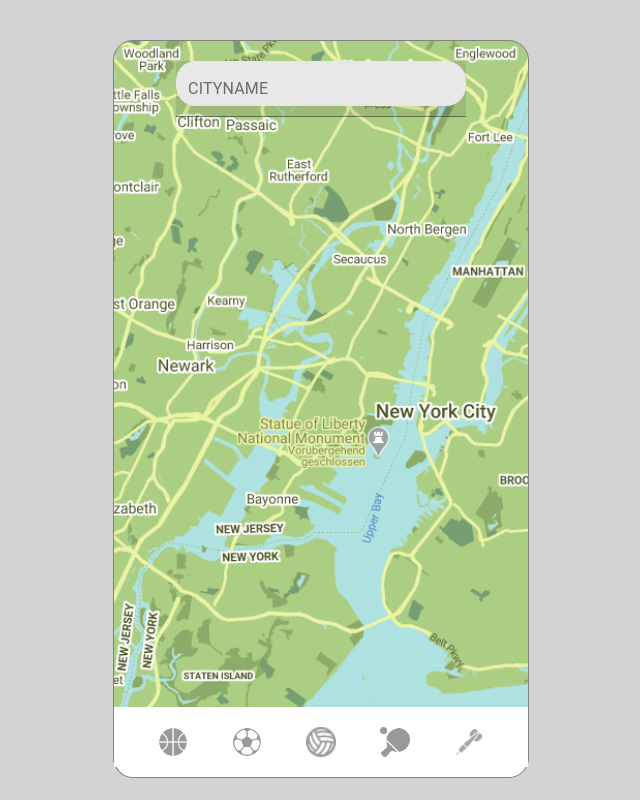
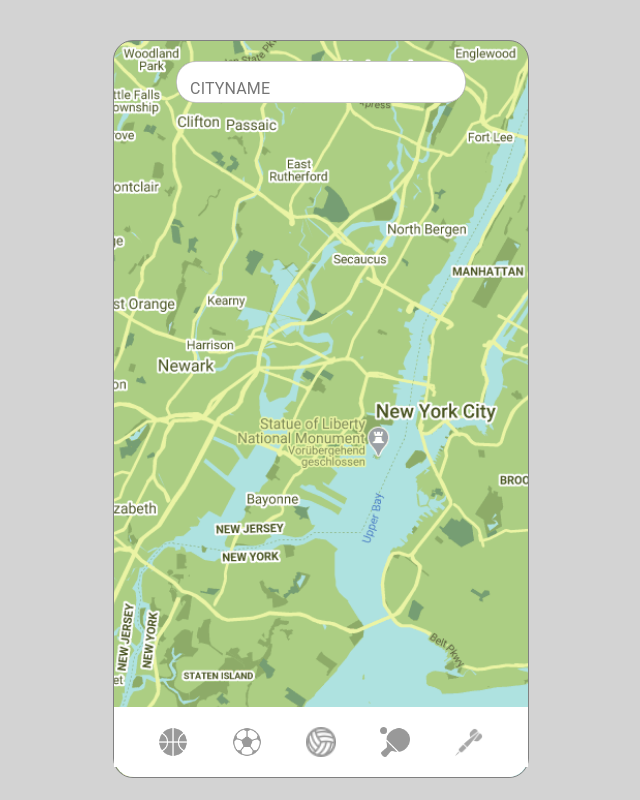
Before and after one commit to SuperCode-Projects/urban-league, a React (Create React App) app: page / in a window 1280 px wide. Shown: the whole page, without its empty margins (319-959 px from the left). Built offline with nearby package versions, Linux system fonts and the light colour scheme.

Commit message:
style theme.js textfield outlined

```diff
--- a/src/App.js
+++ b/src/App.js
@@ -7,6 +7,7 @@
 import SignIn from "./components/SignIn";
 import CourtCard from "./components/CourtCard";
 import Home from "./components/Home";
+import CourtDetails from "./components/CourtDetails";
 
 function App() {
   return (
@@ -17,6 +18,7 @@
         <br /> */}
         {/* <CourtCard /> */}
         <Home />
+        {/* <CourtDetails /> */}
       </div>
     </ThemeProvider>
   );
--- a/src/components/CourtDetails.js
+++ b/src/components/CourtDetails.js
@@ -1 +1,12 @@
 import React from "react";
+import CourtCard from "./CourtCard";
+
+const CourtDetails = () => {
+  return (
+    <div className="background">
+      <CourtCard />
+    </div>
+  );
+};
+
+export default CourtDetails;
--- a/src/components/Home.js
+++ b/src/components/Home.js
@@ -20,7 +20,7 @@
         className={classes.cityname}
         id="filled-search"
         label="CITYNAME"
-        variant="filled"
+        variant="outlined"
       />
 
       <div id="divIconList">
--- a/src/theme.js
+++ b/src/theme.js
@@ -16,11 +16,15 @@
   overrides: {
     MuiTextField: {
       root: {
+        "& .MuiOutlinedInput-root": {
+          "& fieldset": {
             borderRadius: "20px",
             height: "2.8em",
             backgroundColor: "white",
           },
         },
+      },
+
       MuiButton: {
         textPrimary: {
           color: "white",
@@ -40,4 +44,5 @@
         borderRadius: "20px",
       },
     },
+  },
 });
```
Lines whose indentation alone changed are shown as unchanged.
